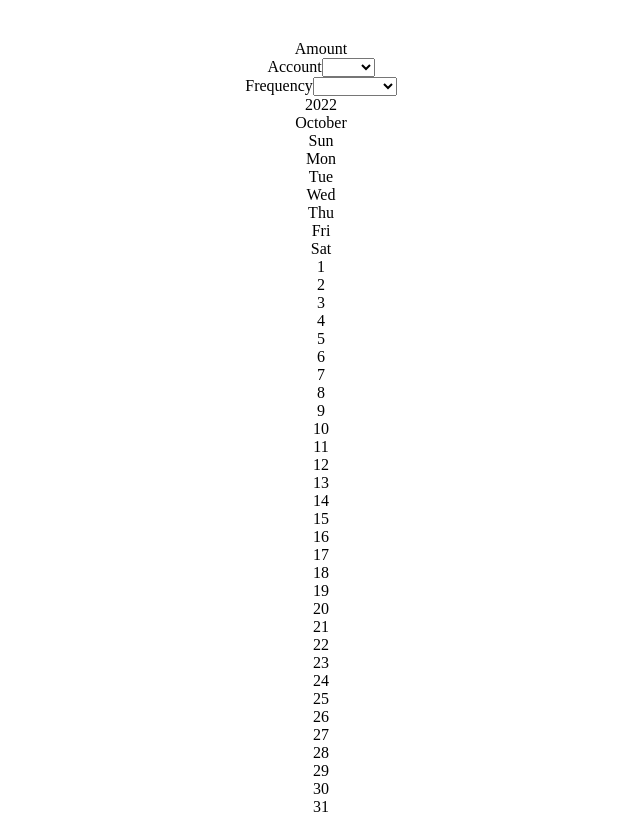
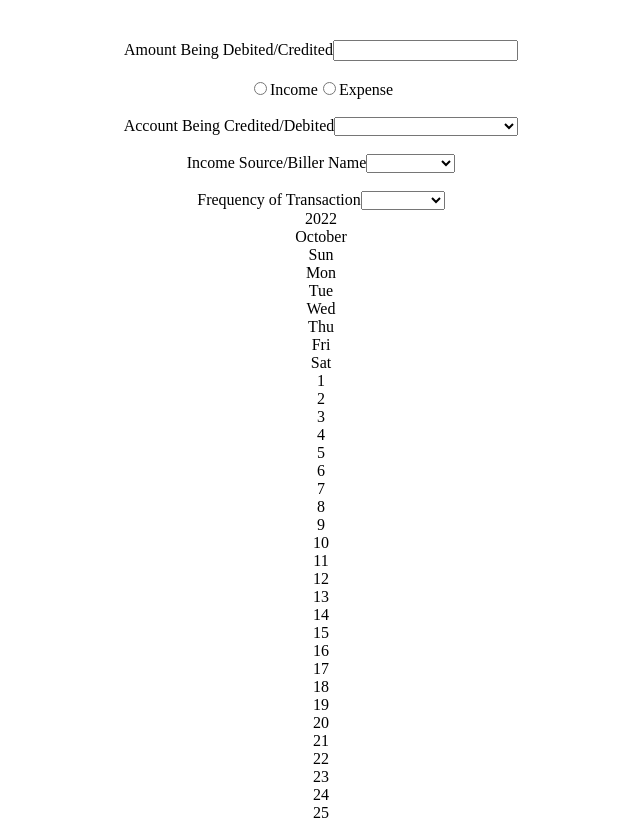
Before and after one commit to Prmatterson/budget, a React (Vite) app: page / in a window 1280 px wide. Shown: the top 820 px of the page, without its empty margins (319-959 px from the left). Built offline with nearby package versions, Linux system fonts and the light colour scheme.

Commit message:
form draft done

```diff
--- a/src/components/Form.jsx
+++ b/src/components/Form.jsx
@@ -4,29 +4,50 @@ export default function Form() {
 
   // Array of objects containing data for form fields
   let accounts = [
-    { label: "BMO", value: "Bank of Montreal" },
-    { label: "SB", value: "Scotiabank" },
+    { label: "Bank of Montreal Chequing", value: "Bank of Montreal Chequing" },
+    { label: "Scotiabank Savings", value: "Scotiabank Savings" },
+    { label: "Add New...", value: "Add New..."}
+  ]
+
+  let billers = [
+    { label: "Mastercard", value: "Mastercard"},
+    { label: "Visa", value: "Visa"},
+    { label: "Mortgage", value: "Mortgage"},
+    { label: "Paycheque", value: "Paycheque"},
+    { label: "  Add New...", value: "  Add New..."}
   ]
 
   let frequencies = [
     { label: "Once", value: "Once" },
+    { label: "Weekly", value: "Weekly" },
+    { label: "Biweekly", value: "Biweekly" },
     { label: "Monthly", value: "Monthly" },
-    { label: "Biweekly", value: "Biweekly" },
-    { label: "Weekly", value: "Weekly" },
-    { label: "Yearly", value: "Yearly" },
     { label: "Quarterly", value: "Quarterly" },
     { label: "Biannually", value: "Biannually" },
+    { label: "Yearly", value: "Yearly" },
     { label: "Custom", value: "Custom" },
   ]
 
-  // Using state to keep track of what the selected account/frequency is
+  // Using state to keep track of what the selected variable is
+  let [amount, setAmount] = useState(" Select Amount")
+  let [plusMinus, setPlusMinus] = useState("Set Plus Minus")
   let [account, setAccount] = useState("Select Account")
+  let [biller, setBiller] = useState("Select Biller")
   let [frequency, setFrequency] = useState("Select Frequency")
 
-  // Using this function to update the state of account/frequency
+  // Using this function to update the state of variable
   // whenever a new option is selected from the dropdown
+  let handleAmountChange = (e) => {
+    setAmount(e.target.value)
+  }
+  let handlePlusMinusChange = (e) => {
+    setPlusMinus(e.target.value)
+  }
   let handleAccountChange = (e) => {
     setAccount(e.target.value)
+  }
+  let handleBillerChange = (e) => {
+    setBiller(e.target.value)
   }
   let handleFrequencyChange = (e) => {
     setFrequency(e.target.value)
@@ -35,24 +56,41 @@ export default function Form() {
   // Main Form Component
   return (
     <div id="form" className="mx-10">
-      <form>
-        <label>
-          <label className="block text-sm font-medium text-slate-700">Amount</label>
+      <form className="col-span-2">
+          <label className="block text-sm font-medium text-slate-700">Amount Being Debited/Credited</label>
+          <input type="text" className="mt-1 w-full px-3 py-2 bg-white border border-slate-300 rounded-xl text-sm shadow-xl" onChange={handleAmountChange} />
+          <br />
+          <br />
 
+          <input type="radio" value="plus" id="plus" onChange={handlePlusMinusChange} name="plusMinus" />
+            <label for="plus" className="text-sm font-medium text-slate-700 mr-10 ml-1">Income</label>
+            <input type="radio" value="minus" id="minus" onChange={handlePlusMinusChange} name="plusMinus"/>
+            <label for="minus" className="text-sm font-medium text-slate-700 mr-4 ml-1">Expense</label>
           <br />
-          <label className="block text-sm font-medium text-slate-700">Account</label>
+          <br />
+
+          <label className="block text-sm font-medium text-slate-700">Account Being Credited/Debited</label>
           <select className="mt-1 w-full px-3 py-2 bg-white border border-slate-300 rounded-xl text-sm shadow-xl" onChange={handleAccountChange}>
             <option value="Select Account"></option>
             {accounts.map((account) => <option value={account.value}>{account.label}</option>)}
           </select>
           <br />
-          <label className="w-1/2 text-sm font-medium text-slate-700">Frequency</label>
+          <br />
+
+          <label className="block text-sm font-medium text-slate-700">Income Source/Biller Name</label>
+          <select className="mt-1 w-full px-3 py-2 bg-white border border-slate-300 rounded-xl text-sm shadow-xl" onChange={handleBillerChange}>
+            <option value="Select Biller"></option>
+            {billers.map((biller) => <option value={biller.value}>{biller.label}</option>)}
+          </select>
+          <br />
+          <br />
+
+          <label className="w-1/2 text-sm font-medium text-slate-700">Frequency of Transaction</label>
           <select className="mt-1 w-full px-3 py-2 bg-white border border-slate-300 rounded-xl text-sm shadow-xl" onChange={handleFrequencyChange}>
             <option value="Select Account"></option>
             {frequencies.map((frequency) => <option value={frequency.value}>{frequency.label}</option>)}
           </select>
           <br />
-        </label>
       </form>
 
     </div>
```
Also changed, not shown: src/components/form-notes.txt (deleted).
